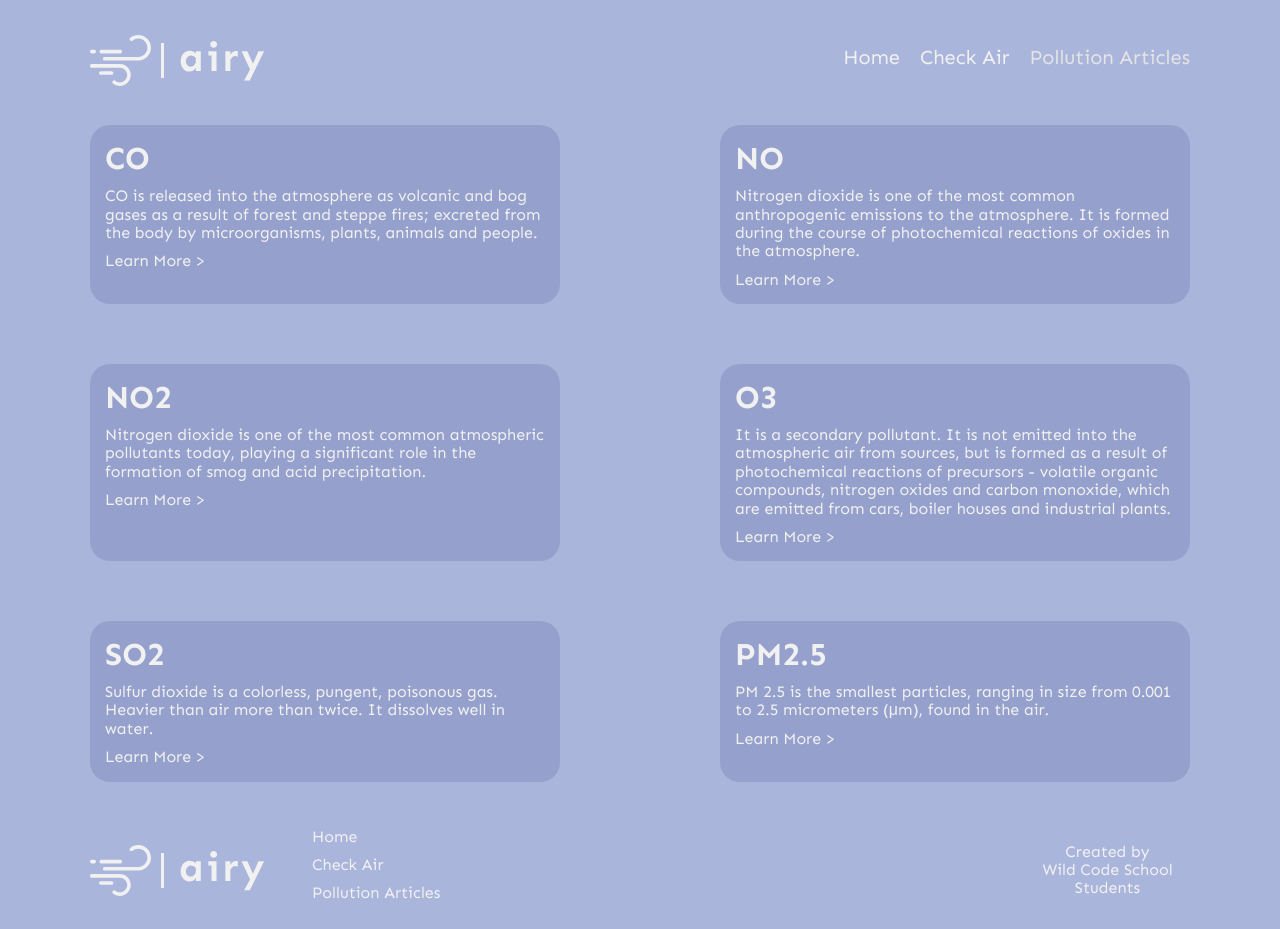
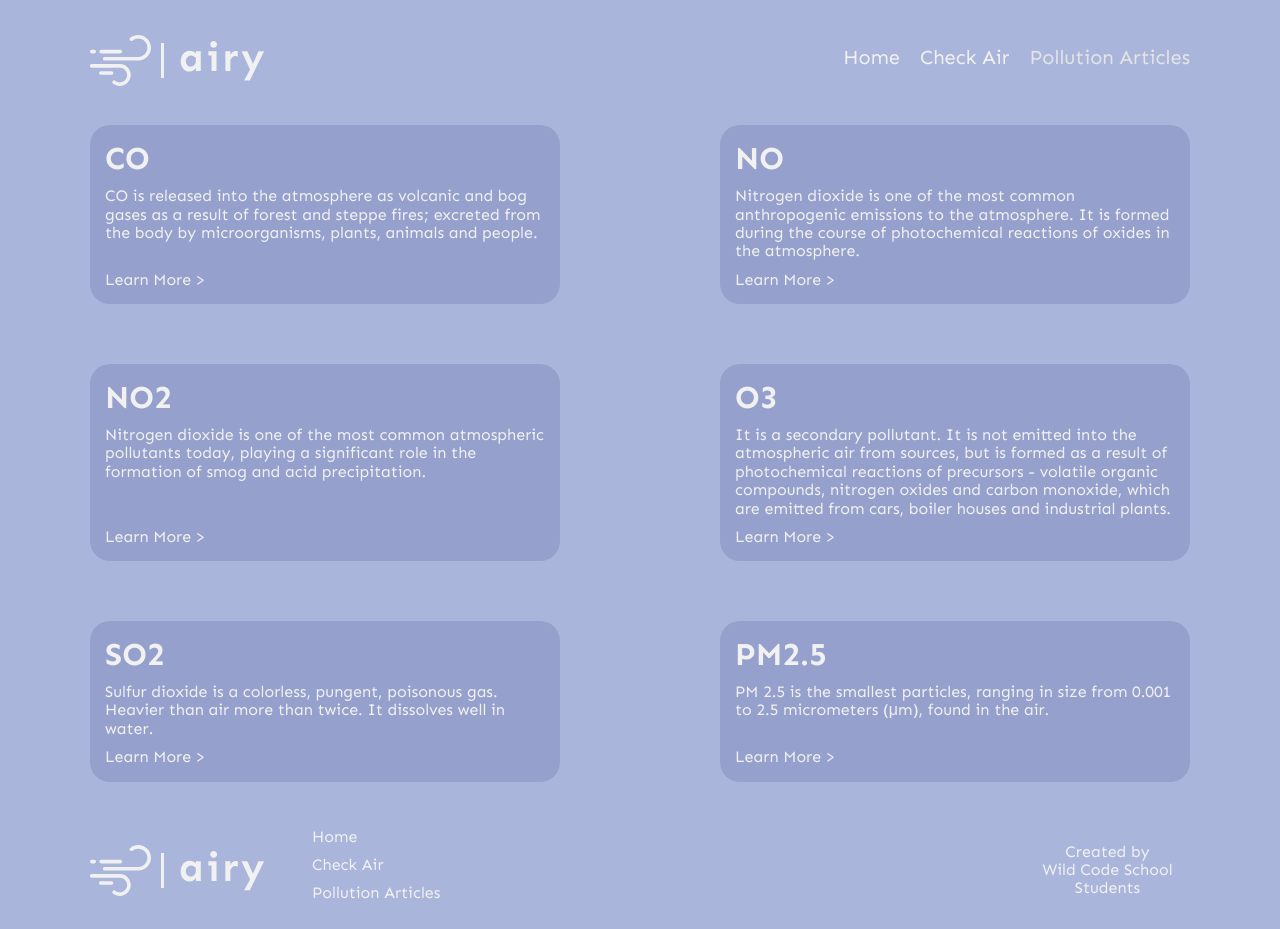
Before and after one commit to hidemydreams/airy-twilio-hackathon-app, a React (Create React App) app: page /#/articles in a window 1280 px wide. Built offline with nearby package versions, Linux system fonts and the light colour scheme.

Commit message:
add NavLink to button

```diff
--- a/src/components/ArticlesPage/ArticlesPage.jsx
+++ b/src/components/ArticlesPage/ArticlesPage.jsx
@@ -5,8 +5,10 @@ export default function ArticlesPage(props) {
   return (
 
      <div className="card">
+       <div>
         <h1>{props.title}</h1>
          <p>{props.description}</p>
+         </div>
          <a href={props.url}>Learn More &gt;</a>
        </div>
 
--- a/src/components/ArticlesPage/ArticlesPage.scss
+++ b/src/components/ArticlesPage/ArticlesPage.scss
@@ -7,6 +7,9 @@
     background: rgba(149, 161, 204, 1);
     padding: 15px;
     border-radius: 20px;
+    display: flex;
+    flex-direction: column;
+    justify-content: space-between;
     p {
         margin-top: 10px;
         margin-bottom: 10px;
--- a/src/components/MainPage/MainPage.jsx
+++ b/src/components/MainPage/MainPage.jsx
@@ -1,6 +1,7 @@
 import React from 'react';
 import "./MainPage.scss";
 import IMAGE from '../../images/IMAGE.svg';
+import {NavLink} from "react-router-dom";
 
 export default function MainPage() {
   return (
@@ -8,7 +9,9 @@ export default function MainPage() {
       <div className="Title">
         <h1>Know, what you breath</h1>
         <p>A small app which is built to help you getting some information on air pollution.</p>
+        <NavLink to='/check'>
         <button>Check my place</button>
+        </NavLink>
       </div>
       <img className="Image" src={IMAGE} alt="air" />
     </div>
```
